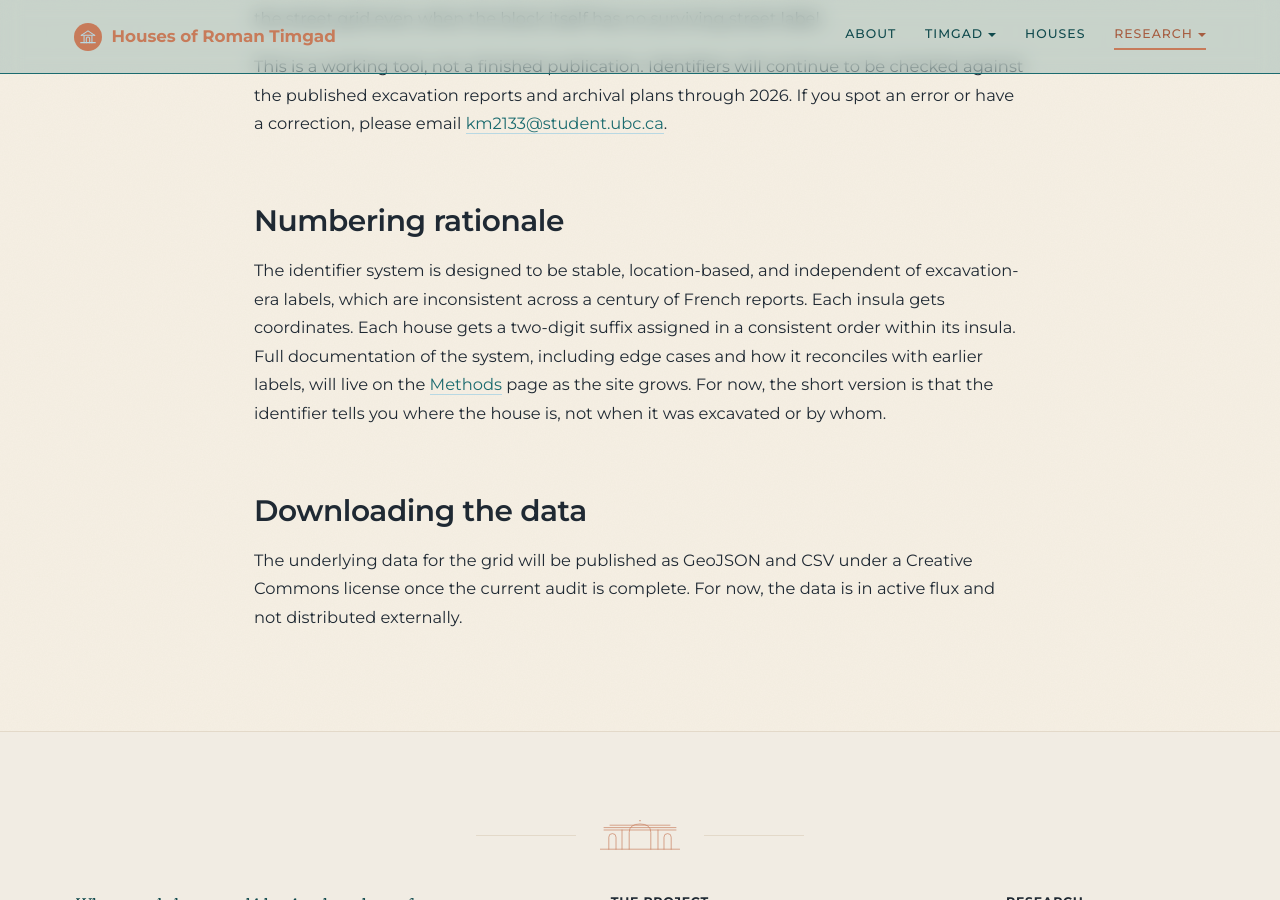
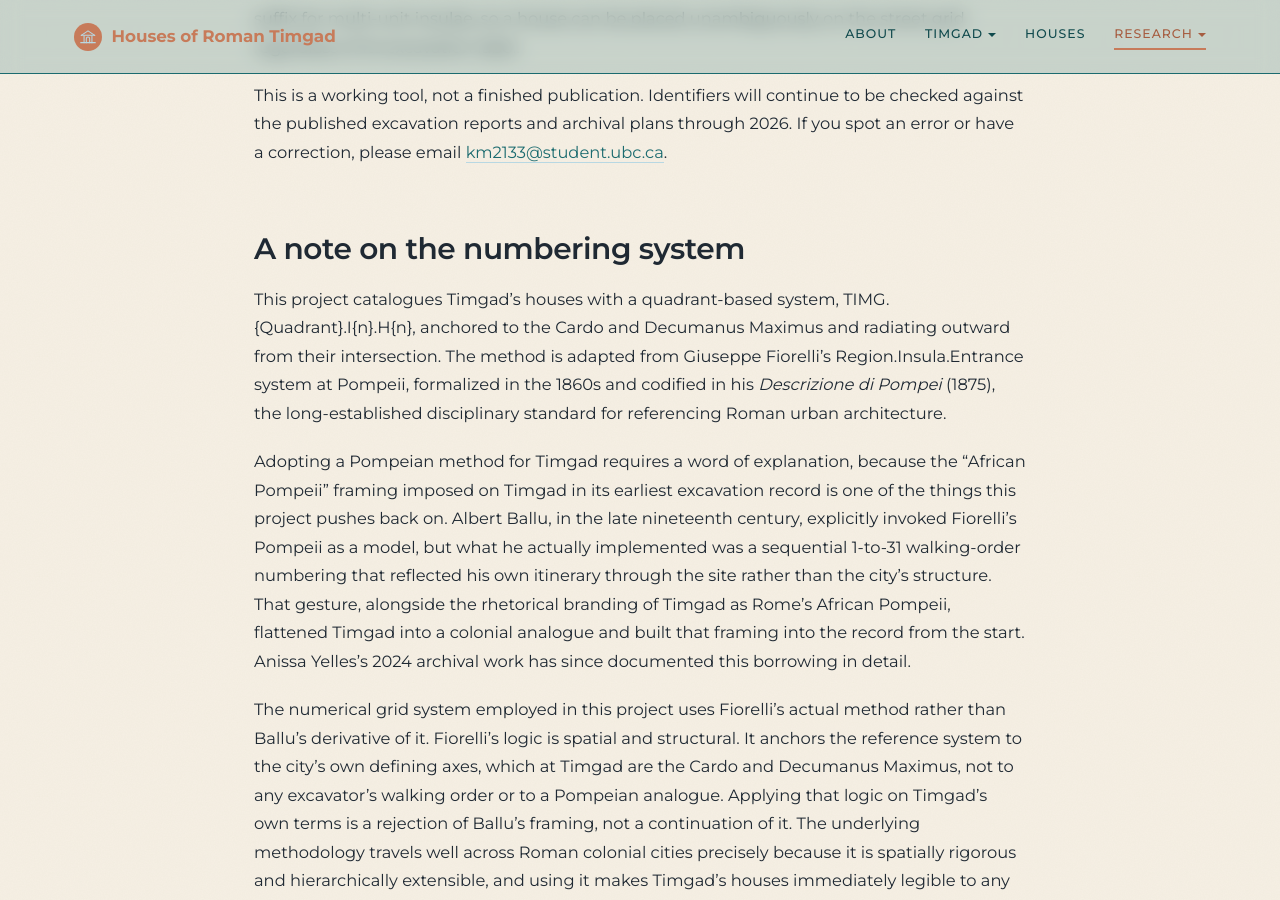
Before and after one commit to kimedher/timgadhouses, a Jekyll site: the page built from grid/index.md, in a window 1280 px wide and 900 px high, scrolled down 1884 px. Built offline with Jekyll 4.4.1, drawn with Linux system fonts in a browser that asks for light colours; some of the changed text lies outside the part shown.

Commit message:
Move numbering-system methodology to grid page; fix stale TIMG-coord prose

```diff
--- a/grid/index.md
+++ b/grid/index.md
@@ -10,7 +10,7 @@ last_updated: 2026-04-19
   <p><strong>A note on the wet paint.</strong> The interactive grid is live but still in an experimental stage. The viewer and its underlying database are being updated together, which means some blocks are incomplete, numbers may shift as corrections come in, and errors are expected. The goal of publishing this now is to show what is possible with the corpus, not to provide a stable reference. Please avoid citing the grid in its current form; a stable, citable release will be announced once the data has settled.</p>
 </div>
 
-Timgad was laid out on a strict rectilinear grid, two main streets crossing at right angles with regular rectangular blocks between them. Each block, called an *insula* in Latin, is identified here by its coordinates on that grid. Individual houses are keyed to the insula they sit inside, so that a house identifier like `TIMGAD-C3D5-H01` can be traced directly to its place in the city.
+Timgad was laid out on a strict rectilinear grid, two main streets crossing at right angles with regular rectangular blocks between them. Each block, called an *insula* in Latin, is identified here by a quadrant-based reference that locates it relative to the city's central axes. Individual houses are keyed to the insula they sit inside, so that a house identifier like `TIMG.SE.I20.H2` can be traced directly to its place in the city.
 
 The viewer below is the current working version. It shows the city grid and the identifiers assigned to each block, based on the standardized system described in the [numbering rationale](#numbering-rationale) below. As individual house records are added to the database, they will be linked from their insula.
 
@@ -22,13 +22,29 @@ The viewer below is the current working version. It shows the city grid and the
 
 <h2 id="how-to-read-it">How to read the grid</h2>
 
-The two main streets are the *cardo maximus*, which runs north to south, and the *decumanus maximus*, which runs east to west. Secondary cardines and decumani divide the rest of the city into insulae. A house's position is recorded as its cardine and decumanus coordinates, followed by a house number within that insula, so a house can be placed unambiguously on the street grid even when the block itself has no surviving street label.
+The two main streets are the *cardo maximus*, which runs north to south, and the *decumanus maximus*, which runs east to west. Their intersection divides Timgad into four quadrants (NW, NE, SW, SE), and each insula is numbered outward from that intersection within its own quadrant. A house's position is recorded as a quadrant, insula number, and optional house suffix for multi-unit insulae, so a house can be placed unambiguously on the street grid regardless of its excavation label.
 
 This is a working tool, not a finished publication. Identifiers will continue to be checked against the published excavation reports and archival plans through 2026. If you spot an error or have a correction, please email [km2133@student.ubc.ca](mailto:km2133@student.ubc.ca).
 
-<h2 id="numbering-rationale">Numbering rationale</h2>
+<h2 id="numbering-rationale">A note on the numbering system</h2>
 
-The identifier system is designed to be stable, location-based, and independent of excavation-era labels, which are inconsistent across a century of French reports. Each insula gets coordinates. Each house gets a two-digit suffix assigned in a consistent order within its insula. Full documentation of the system, including edge cases and how it reconciles with earlier labels, will live on the [Methods](/methods/) page as the site grows. For now, the short version is that the identifier tells you where the house is, not when it was excavated or by whom.
+This project catalogues Timgad's houses with a quadrant-based system, TIMG.{Quadrant}.I{n}.H{n}, anchored to the Cardo and Decumanus Maximus and radiating outward from their intersection. The method is adapted from Giuseppe Fiorelli's Region.Insula.Entrance system at Pompeii, formalized in the 1860s and codified in his *Descrizione di Pompei* (1875), the long-established disciplinary standard for referencing Roman urban architecture.
+
+Adopting a Pompeian method for Timgad requires a word of explanation, because the "African Pompeii" framing imposed on Timgad in its earliest excavation record is one of the things this project pushes back on. Albert Ballu, in the late nineteenth century, explicitly invoked Fiorelli's Pompeii as a model, but what he actually implemented was a sequential 1-to-31 walking-order numbering that reflected his own itinerary through the site rather than the city's structure. That gesture, alongside the rhetorical branding of Timgad as Rome's African Pompeii, flattened Timgad into a colonial analogue and built that framing into the record from the start. Anissa Yelles's 2024 archival work has since documented this borrowing in detail.
+
+The numerical grid system employed in this project uses Fiorelli's actual method rather than Ballu's derivative of it. Fiorelli's logic is spatial and structural. It anchors the reference system to the city's own defining axes, which at Timgad are the Cardo and Decumanus Maximus, not to any excavator's walking order or to a Pompeian analogue. Applying that logic on Timgad's own terms is a rejection of Ballu's framing, not a continuation of it. The underlying methodology travels well across Roman colonial cities precisely because it is spatially rigorous and hierarchically extensible, and using it makes Timgad's houses immediately legible to any Roman archaeologist without asking the city to pretend to be Pompeii.
+
+A concordance spreadsheet keeps every TIMG identifier in translation with Ballu 1903, Ballu 1911, Germain 1969, Rebuffat 1969 and 1974, and Wilson 2001. Prior scholarship is preserved as a translation layer, not erased, so any existing citation can be resolved into the TIMG system and back again without information loss. The concordance is still in active development and will be published on this site once it has been through further review.
+
+<div class="subsection-refs">
+  <p>Ballu, Albert. 1897. <em>Les ruines de Timgad (antique Thamugadi)</em>. Paris: Ernest Leroux.</p>
+  <p>Ballu, Albert. 1903. <em>Les ruines de Timgad (antique Thamugadi): Nouvelles découvertes</em>. Paris: Ernest Leroux.</p>
+  <p>Fiorelli, Giuseppe. 1875. <em>Descrizione di Pompei</em>. Naples: Tipografia Italiana.</p>
+  <p>Germain, Suzanne. 1969. <em>Les mosaïques de Timgad: Étude descriptive et analytique</em>. Paris: Éditions du Centre National de la Recherche Scientifique.</p>
+  <p>Rebuffat, René. 1969. "Maisons à péristyle d'Afrique du Nord: Répertoire de plans publiés." <em>Mélanges de l'École française de Rome</em> 81 (2): 659–724.</p>
+  <p>Wilson, Andrew I. 2001. "Timgad and Textile Production." In <em>Economies Beyond Agriculture in the Classical World</em>, edited by David J. Mattingly and John Salmon, 271–296. London: Routledge.</p>
+  <p>Yelles, Anissa. 2024. "Timgad et les archives de fouilles: Relectures et perspectives." In <em>Rome, archéologie et histoire urbaine: trente ans après l'Urbs (1987)</em>, edited by C. Courrier, M. Tarpin, A. Vanel, and N. Tran, 485–508. Rome: École Française de Rome.</p>
+</div>
 
 <h2>Downloading the data</h2>
 
```
